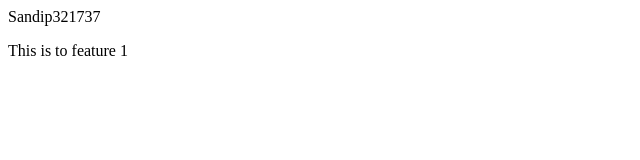
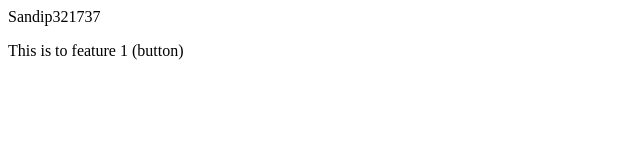
Before and after one commit to Sandip321737/test, a plain HTML site: page index.html in a window 1280 px wide. Shown: the full height of the page, 0-640 px from the left. Drawn offline with Linux system fonts and the light colour scheme.

Commit message:
line conflicts

```diff
--- a/index.html
+++ b/index.html
@@ -9,6 +9,6 @@
 </head>
 <body>
 Sandip321737
-<p>This is to feature 1</p>
+<p>This is to feature 1 (button) </p>
 </body>
 </html>
```
